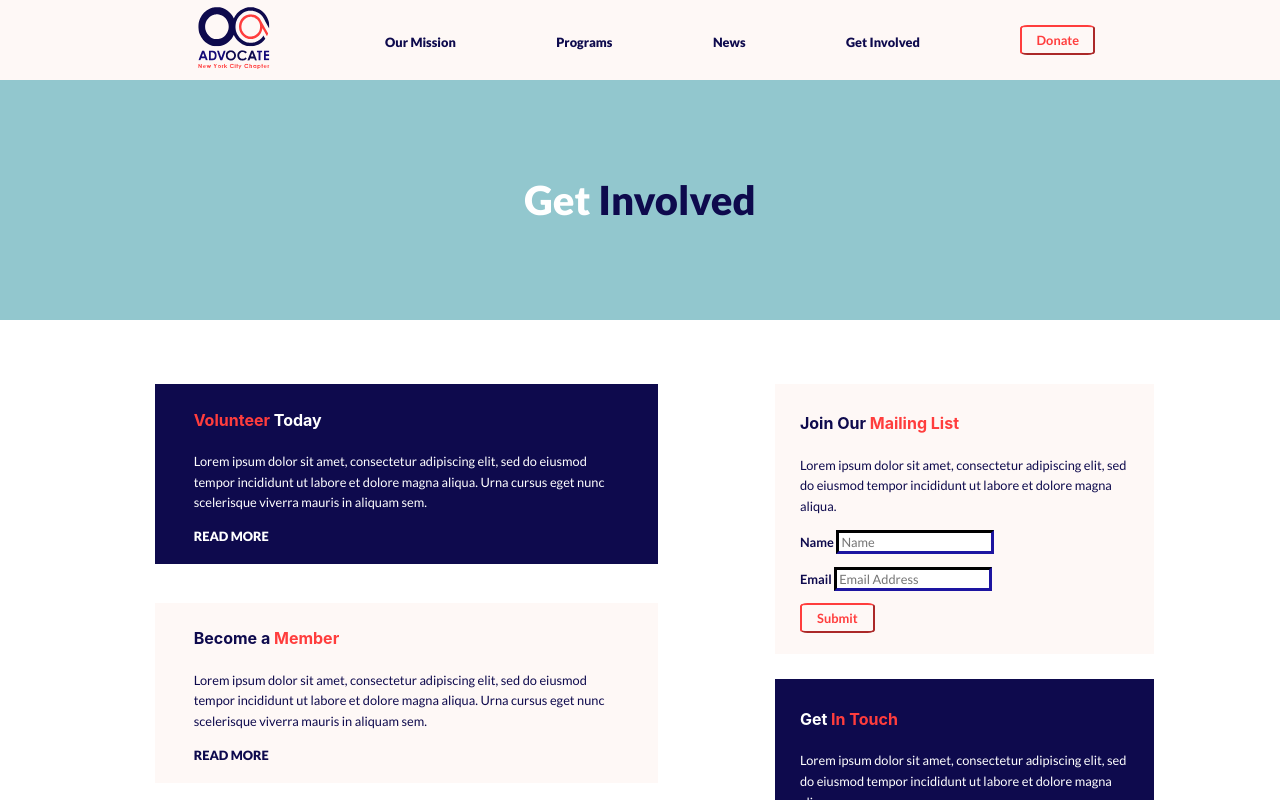
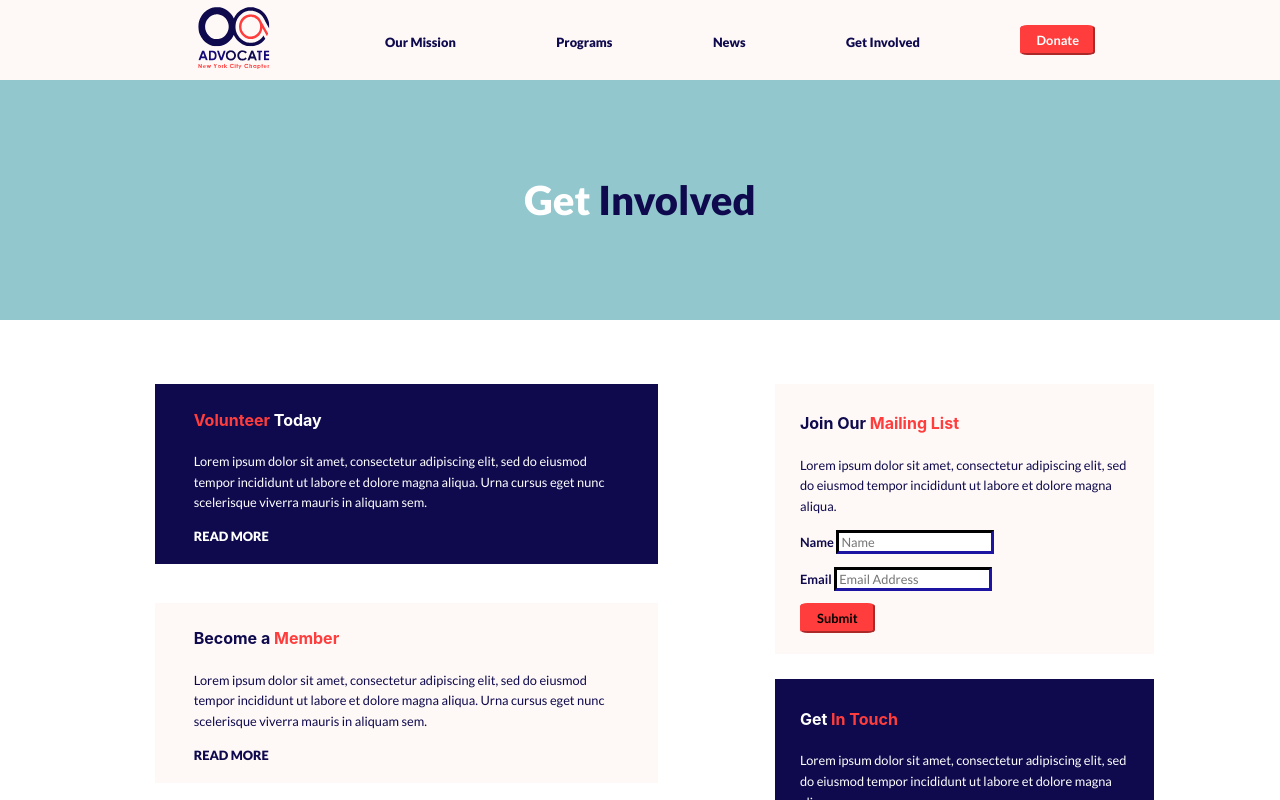
Before and after one commit to tkxx/ocanyredesignv2, a React (Create React App) app: page /contact in a window 1280 px wide. Shown: the top 800 px of the page. Built offline with nearby package versions, Linux system fonts and the light colour scheme.

Commit message:
updated donate button and wp json

```diff
--- a/src/Components/LandingPage/LandingPage.jsx
+++ b/src/Components/LandingPage/LandingPage.jsx
@@ -19,7 +19,7 @@ class LandingPage extends React.Component {
 	}
 
 	componentDidMount = () => {
-		let newsURL = 'http://167.71.250.204//wp-json/wp/v2/news';
+		let newsURL = 'http://104.131.186.195/wp-json/wp/v2/posts';
 		let newsPic = 'http://167.71.250.204//wp-json/wp/v2/media';
 		fetch(newsURL).then((response) => response.json()).then((response) => {
 			console.log(response);
--- a/src/global.css
+++ b/src/global.css
@@ -98,20 +98,20 @@ a:active {
 .cta-button {
 	border-color: #ff3d3d;
 	border-width: 2px;
-	color: #ff3d3d;
+	background-color: #ff3d3d;
 	height: 30px;
 	width: 75px;
 	border-radius: 10%;
 	font-size: 0.8rem;
 	font-weight: 700;
 	font-family: 'Lato', sans-serif;
-	background-color: transparent;
 }
 
 .cta-word {
 	display: flex;
 	align-items: center;
 	justify-content: center;
+	color: #ffffff;
 }
 
 /* Footer Section */
```
Also changed, not shown: src/data/api.js (deleted).
